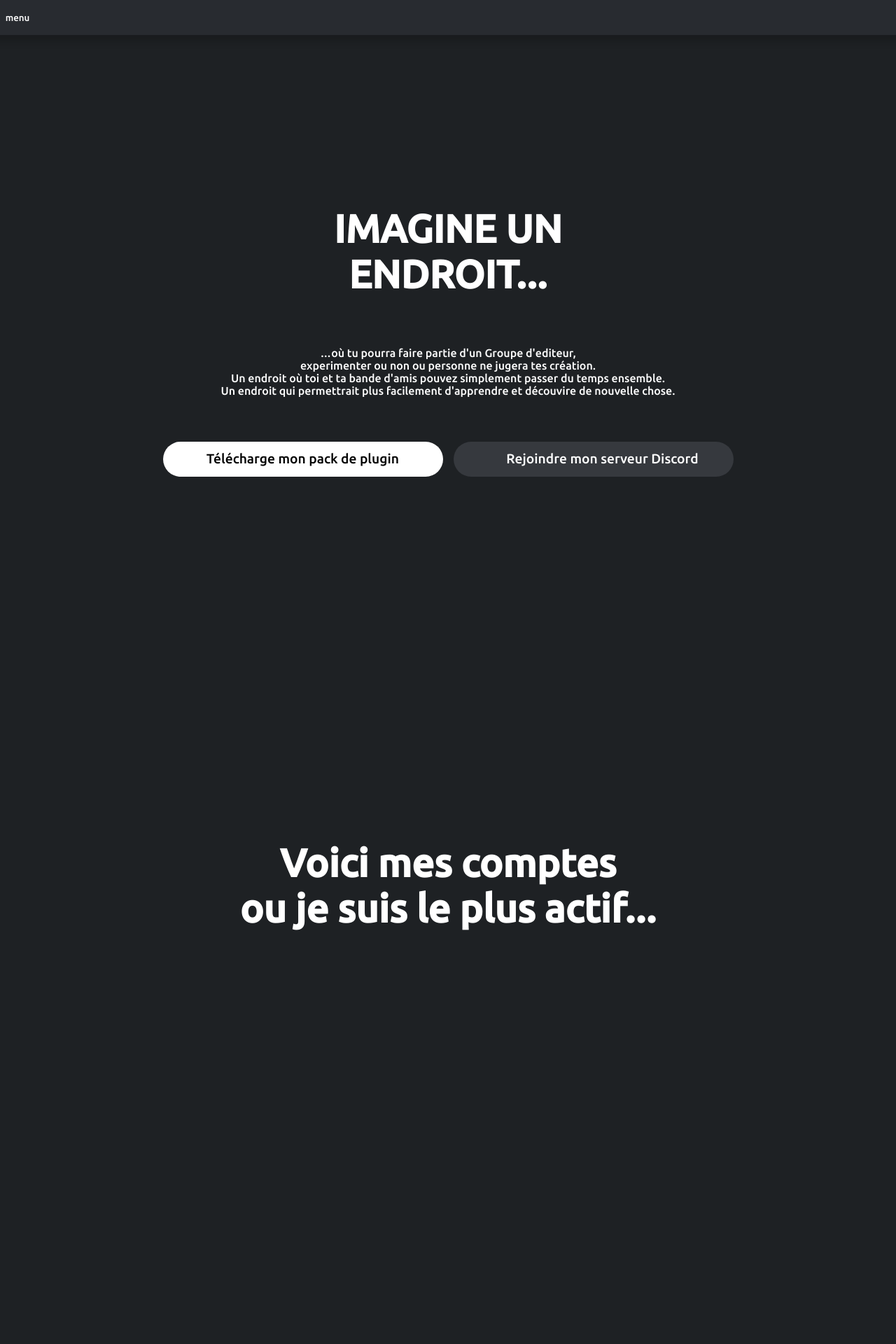
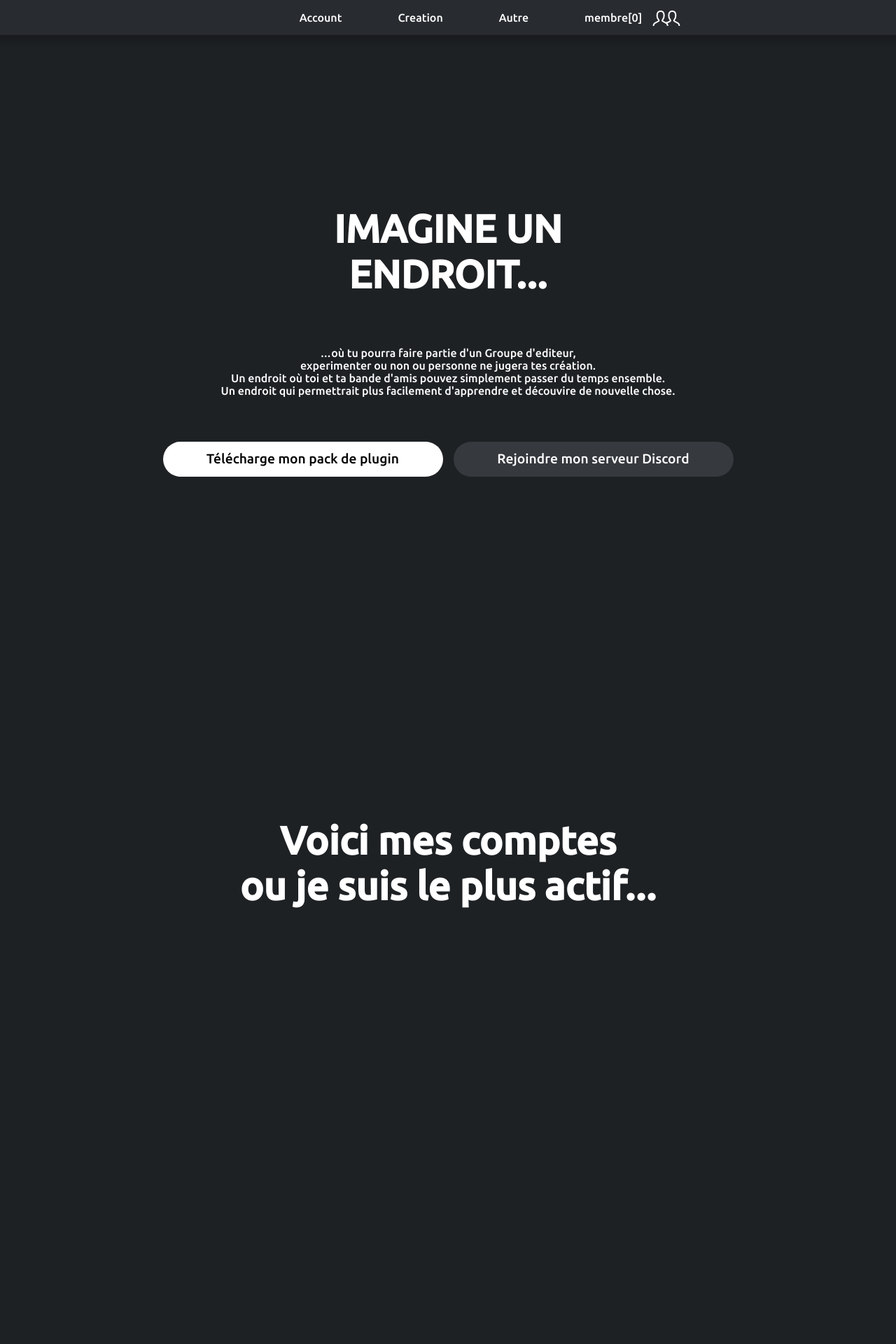
Before and after one commit to lynxsole/FP, a PHP site: page / in a window 1280 px wide. Shown: the top 1920 px of the page at 70% size. Run offline with PHP 8.4, Linux system fonts and the light colour scheme.

Commit message:
modified:   assets/css/responsive.css 	modified:   assets/css/style.css 	modified:   index.php 	modified:   nav.php

```diff
--- a/assets/css/responsive.css
+++ b/assets/css/responsive.css
@@ -10,7 +10,7 @@
 
     .navText{
         width: 100%;
-        margin-left: -23%;
+        margin-left: -24%;
         display: inline-block;
         justify-content: center;
     }
@@ -32,7 +32,7 @@
     .btn{
         display: block;
         justify-content: center;
-        margin-top: 5%;
+        margin-top: 15%;
         margin-left: 25px;
     }
 
@@ -75,7 +75,6 @@
         box-shadow: 4px 4px 1px 1px rgba(114, 137, 218, 0.50);
     }
 
-
 }
 
 @media screen and (min-width: 751px){
@@ -86,7 +85,6 @@
     }
     .content{
         width: 100%;
-        display: none;
         text-align: center;
         position: absolute;
     }
--- a/assets/css/style.css
+++ b/assets/css/style.css
@@ -66,7 +66,6 @@ section{
     margin: 0;
     width: 100%;
     height: 50rem;
-    margin-bottom: 10rem;
 }
 
 
@@ -100,7 +99,7 @@ section{
 }
 .B_contrat{
     height: 250px;
-    width: 100%;
+    width: 20%;
     margin-top: 20px;
     position: relative;
     transition: 0.5s;
@@ -123,7 +122,6 @@ section{
     background-color: #36393e;
     color: white;
     font-size: 1.2rem;
-    padding-left: 2rem;
     transition: 0.5s;
     font-family: 'Ubuntu', sans-serif;
     border-radius: 25px 25px 25px 25px;
--- a/index.php
+++ b/index.php
@@ -35,13 +35,13 @@
 
         <div class="btn">
             <div class="downloadBtn">
-                <a href="#" ><input onclick="showContrat()" id="downloadBtn" type="button" value="Télécharge mon pack de plugin"></a>
+                <input onclick="showContrat()" id="downloadBtn" type="button" value="Télécharge mon pack de plugin">
             </div>
             <div class="Webaccess">
-                <a href="#"><input onclick="count()" id="Webaccess" type="button" value="Rejoindre mon serveur Discord"></a>
+                <input onclick="count()" id="Webaccess" type="button" value="Rejoindre mon serveur Discord">
             </div>
         </div>
-        <div style="display: none; margin: 0 auto;" id="contrat"class="B_contrat">
+        <div style="display: none; margin: 0 auto;" id="contrat" class="B_contrat">
                 <p style=" position: relative; text-align: center; font-size: 0.9rem; padding: 1.5rem;">
                     Avant de télécharger ce pack je tiens à vous avertir.
                     que le contenu de ce pack contient des logiciels cracker trouver sur le net je me dédoine de tout dommage.
--- a/nav.php
+++ b/nav.php
@@ -1,14 +1,14 @@
 
 <nav>
 <div class="navbtn">
-    <input style="width: 50px;  border-style: none; background-color: #282b30; font-family: 'Ubuntu', sans-serif; color: white;" type="button" onclick="showPhoneBtn()" value="menu">
+    <input id="hideBtn" style="width: 50px;  border-style: none; background-color: #282b30; font-family: 'Ubuntu', sans-serif; color: white;" type="button" onclick="showPhoneBtn()" value="menu">
     <div id="phoneNav" class="content">
         <ul class="navText">
-            <li class="navBtn"><a href="#page2"><P>Account </P></a></li>
-            <li class="navBtn"><a href="#page3"><P>Creation </p></a></li>
-            <li class="navBtn"><a href="#"><P>Autre</p></a></li>
+            <li class="navBtn" onclick="hidePhoneBtn()"><a href="#page2"><P>Account </P></a></li>
+            <li class="navBtn" onclick="hidePhoneBtn()"><a href="#page3"><P>Creation </p></a></li>
+            <li class="navBtn" onclick="hidePhoneBtn()"><a href="#"><P>Autre</p></a></li>
             <li class="navBtn" id="screenCount"><P style="display: inline-flex">membre[ <span id="userCounter">0</span>] <img style="height: 40px; width: 40px; margin-left: 15px; margin-top: -10px;" src="assets/img/icon/people.svg" alt=""> </p></li>
-            <li class="navBtn"><P><input id="hideBtn" style="width: 50px;  border-style: none; background-color: #36393e; font-family: 'Ubuntu', sans-serif; color: white;" type="button" onclick="hidePhoneBtn()" value="menu"></p></li>
+            <!-- <li class="navBtn"><P><input id="hideBtn" style="width: 50px;  border-style: none; background-color: #36393e; font-family: 'Ubuntu', sans-serif; color: white;" type="button" onclick="hidePhoneBtn()" value="menu"></p></li>  -->
         </ul>
     </div>
 </div>
```
